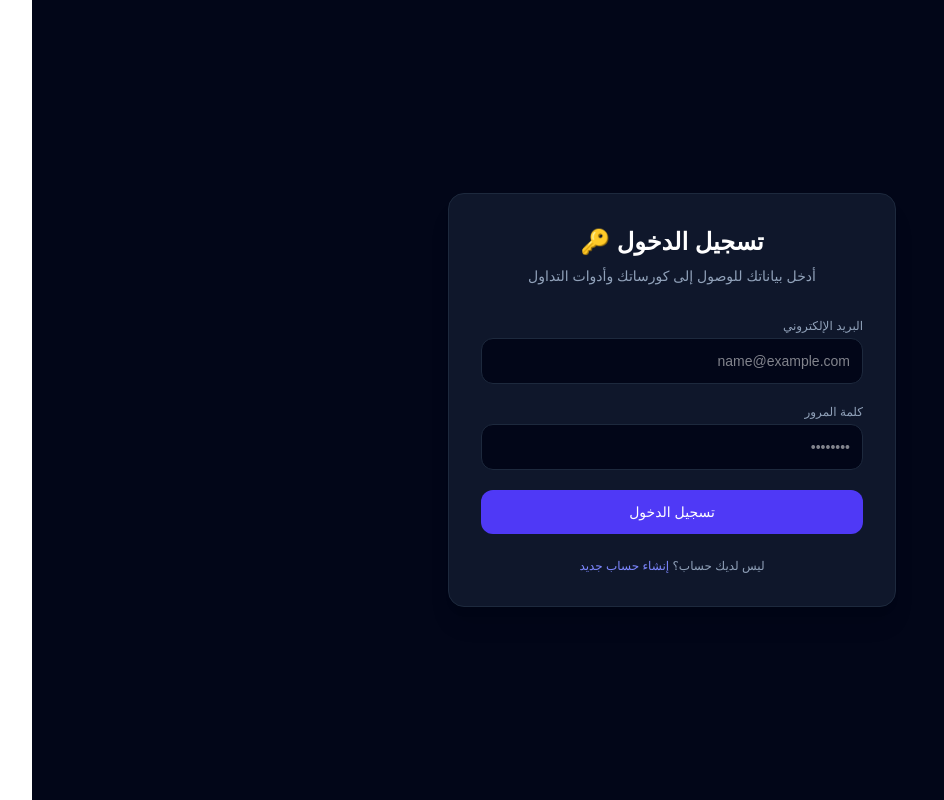
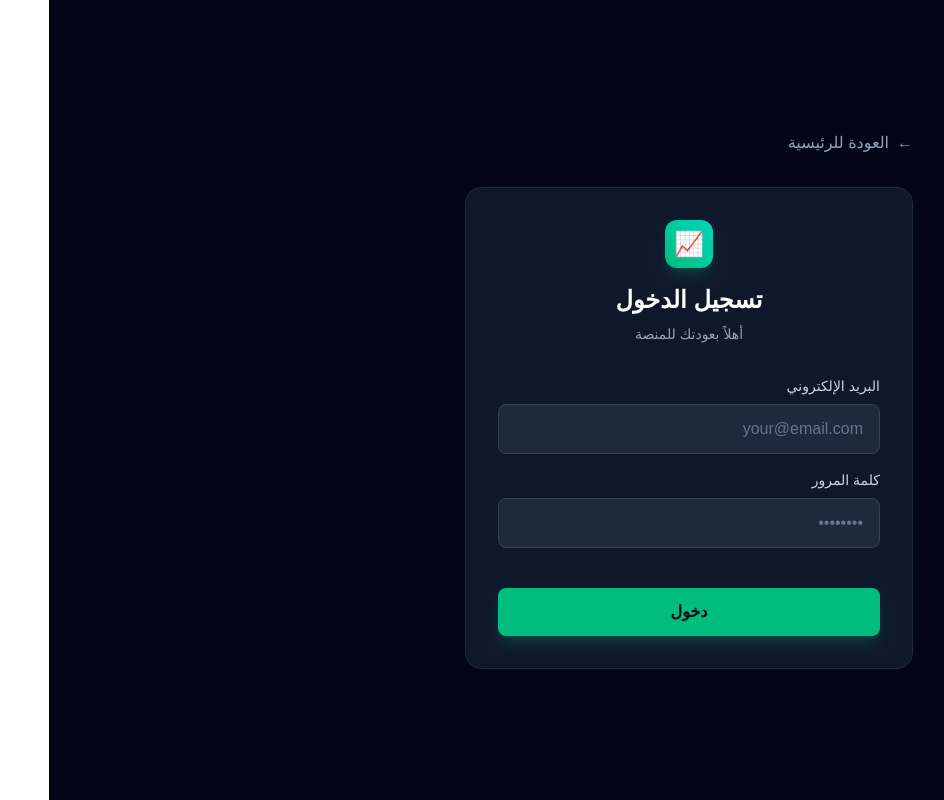
Before and after one commit to ahmadhajal047-sudo/trading-academy, a Next.js app: page /login in a window 1280 px wide. Shown: the whole page, without its empty margins (54-998 px from the left). Built offline with nearby package versions, Linux system fonts and the light colour scheme; no server answers.

Commit message:
fix build and update app

```diff
--- a/package.json
+++ b/package.json
@@ -10,6 +10,7 @@
   },
   "dependencies": {
     "@google/genai": "^2.18.0",
+    "@supabase/auth-helpers-nextjs": "^0.15.0",
     "@supabase/ssr": "^0.12.4",
     "@supabase/supabase-js": "^2.112.3",
     "next": "16.3.2",
--- a/src/app/admin/page.tsx
+++ b/src/app/admin/page.tsx
@@ -2,7 +2,7 @@
 
 import React, { useState, useEffect } from 'react';
 import { useRouter } from 'next/navigation';
-import { createClient } from '@/lib/supabase'; // تأكد من مطابقة مسار ملف supabase لديك
+import { supabase } from '@/lib/supabase'; // تم التصحيح: استيراد المتغير supabase المباشر
 
 interface Question {
   id: string;
@@ -48,7 +48,7 @@ export default function AdminDashboard() {
   useEffect(() => {
     const checkAuth = async () => {
       try {
-        const supabase = createClient();
+        // تم التصحيح: استخدام كائن supabase المباشر
         const { data: { user } } = await supabase.auth.getUser();
 
         // 1. إذا لم يكن مسجلاً، وجهه لصفحة الدخول
@@ -358,7 +358,7 @@ export default function AdminDashboard() {
 
                       {sec.quiz && (
                         <div className="bg-amber-950/20 border border-amber-500/20 p-3 rounded-lg text-xs text-amber-300 flex justify-between items-center">
-                          <span>📝 عدد أسئلة الاختبار: **{qCount} أسئلة**</span>
+                          <span>📝 عدد أسئلة الاختبار: <strong>{qCount} أسئلة</strong></span>
                           <span className="bg-amber-500/20 text-amber-300 px-2 py-1 rounded font-bold">
                             نسبة النجاح المطلوبة: {sec.quiz.passingScore}%
                           </span>
--- a/src/app/login/page.tsx
+++ b/src/app/login/page.tsx
@@ -9,84 +9,93 @@ export default function LoginPage() {
   const [email, setEmail] = useState('');
   const [password, setPassword] = useState('');
   const [loading, setLoading] = useState(false);
-  const [errorMsg, setErrorMsg] = useState('');
+  const [error, setError] = useState('');
   const router = useRouter();
 
   const handleLogin = async (e: React.FormEvent) => {
     e.preventDefault();
     setLoading(true);
-    setErrorMsg('');
+    setError('');
 
-    const { data, error } = await supabase.auth.signInWithPassword({
+    try {
+      const { error } = await supabase.auth.signInWithPassword({
         email,
         password,
       });
 
       if (error) {
-      setErrorMsg(error.message === 'Invalid login credentials'
-        ? 'بيانات الدخول غير صحيحة (البريد أو كلمة المرور)'
-        : error.message);
+        setError(error.message);
+      } else {
+        router.push('/dashboard');
+      }
+    } catch (err) {
+      setError('حدث خطأ ما. حاول مرة أخرى');
+    } finally {
       setLoading(false);
-    } else {
-      // توجيه المستخدم فور نجاح الدخول إلى لوحة التحكم
-      router.push('/dashboard');
-      router.refresh();
     }
   };
 
   return (
-    <div className="min-h-screen bg-slate-950 flex items-center justify-center p-4 dir-rtl" dir="rtl">
-      <div className="max-w-md w-full bg-slate-900 border border-slate-800 rounded-2xl p-8 shadow-xl">
-        <div className="text-center mb-8">
-          <h1 className="text-2xl font-bold text-white mb-2">تسجيل الدخول 🔑</h1>
-          <p className="text-slate-400 text-sm">أدخل بياناتك للوصول إلى كورساتك وأدوات التداول</p>
+    <div className="min-h-screen bg-slate-950 text-white flex items-center justify-center font-sans dir-rtl" dir="rtl">
+      <div className="w-full max-w-md">
+
+        <Link href="/" className="inline-flex items-center gap-2 text-slate-400 hover:text-white mb-8 transition">
+          <span>←</span>
+          <span>العودة للرئيسية</span>
+        </Link>
+
+        <div className="bg-slate-900 border border-slate-800 rounded-2xl p-8">
+
+          <div className="mb-8 text-center">
+            <div className="w-12 h-12 rounded-xl bg-gradient-to-tr from-emerald-500 to-teal-400 flex items-center justify-center font-bold text-slate-950 text-2xl shadow-lg shadow-emerald-500/20 mx-auto mb-4">
+              📈
+            </div>
+            <h1 className="text-2xl font-bold text-white">تسجيل الدخول</h1>
+            <p className="text-slate-400 text-sm mt-2">أهلاً بعودتك للمنصة</p>
           </div>
 
-        {errorMsg && (
-          <div className="bg-red-500/10 border border-red-500/50 text-red-400 p-3 rounded-xl text-sm mb-6 text-center">
-            {errorMsg}
-          </div>
-        )}
+          <form onSubmit={handleLogin} className="space-y-4">
 
-        <form onSubmit={handleLogin} className="space-y-5">
             <div>
-            <label className="text-xs text-slate-400 mb-1 block">البريد الإلكتروني</label>
+              <label className="block text-sm font-medium text-slate-300 mb-2">البريد الإلكتروني</label>
               <input
                 type="email"
-              required
                 value={email}
                 onChange={(e) => setEmail(e.target.value)}
-              placeholder="name@example.com"
-              className="w-full bg-slate-950 border border-slate-800 rounded-xl p-3 text-sm text-white focus:outline-none focus:border-indigo-500"
+                placeholder="your@email.com"
+                className="w-full px-4 py-3 bg-slate-800 border border-slate-700 rounded-lg text-white placeholder-slate-500 focus:outline-none focus:border-emerald-500 transition"
+                required
               />
             </div>
 
             <div>
-            <label className="text-xs text-slate-400 mb-1 block">كلمة المرور</label>
+              <label className="block text-sm font-medium text-slate-300 mb-2">كلمة المرور</label>
               <input
                 type="password"
-              required
                 value={password}
                 onChange={(e) => setPassword(e.target.value)}
                 placeholder="••••••••"
-              className="w-full bg-slate-950 border border-slate-800 rounded-xl p-3 text-sm text-white focus:outline-none focus:border-indigo-500"
+                className="w-full px-4 py-3 bg-slate-800 border border-slate-700 rounded-lg text-white placeholder-slate-500 focus:outline-none focus:border-emerald-500 transition"
+                required
               />
             </div>
+
+            {error && (
+              <div className="bg-red-500/10 border border-red-500/30 text-red-400 text-sm px-4 py-3 rounded-lg">
+                {error}
+              </div>
+            )}
 
             <button
               type="submit"
               disabled={loading}
-            className="w-full bg-indigo-600 hover:bg-indigo-500 text-white font-medium py-3 rounded-xl transition text-sm disabled:opacity-50"
+              className="w-full mt-6 bg-emerald-500 hover:bg-emerald-400 disabled:bg-slate-700 text-slate-950 font-bold py-3 rounded-lg transition transform hover:-translate-y-0.5 shadow-lg shadow-emerald-500/20"
             >
-            {loading ? 'جاري التحقق...' : 'تسجيل الدخول'}
+              {loading ? 'جاري التحميل...' : 'دخول'}
             </button>
+
           </form>
 
-        <div className="text-center mt-6 text-xs text-slate-400">
-          ليس لديك حساب؟{' '}
-          <Link href="/register" className="text-indigo-400 hover:underline">
-            إنشاء حساب جديد
-          </Link>
         </div>
       </div>
     </div>
--- a/src/app/page.tsx
+++ b/src/app/page.tsx
@@ -1,19 +1,35 @@
 'use client';
 
-import React, { useState } from 'react';
+import React, { useEffect, useState } from 'react';
 import Link from 'next/link';
+import { supabase } from '@/lib/supabase';
+import { useRouter } from 'next/navigation';
 
 export default function HomePage() {
-  const [activeTab, setActiveTab] = useState('courses');
+  const [isLoggedIn, setIsLoggedIn] = useState(false);
+  const [loading, setLoading] = useState(true);
+  const router = useRouter();
+
+  useEffect(() => {
+    async function checkUser() {
+      const { data: { user } } = await supabase.auth.getUser();
+      setIsLoggedIn(!!user);
+      setLoading(false);
+    }
+    checkUser();
+  }, []);
+
+  if (loading) {
+    return <div className="min-h-screen bg-slate-950"></div>;
+  }
 
   return (
     <div className="min-h-screen bg-slate-950 text-white font-sans dir-rtl" dir="rtl">
 
-      {/* الهيدر العلوي الخاص بالمنصة */}
+      {/* الهيدر العلوي */}
       <header className="border-b border-slate-800 bg-slate-900/50 backdrop-blur-md sticky top-0 z-40">
         <div className="max-w-7xl mx-auto px-6 py-4 flex justify-between items-center">
 
-          {/* اللوجو والعنوان */}
           <div className="flex items-center gap-3">
             <div className="w-10 h-10 rounded-xl bg-gradient-to-tr from-emerald-500 to-teal-400 flex items-center justify-center font-bold text-slate-950 text-xl shadow-lg shadow-emerald-500/20">
               📈
@@ -24,8 +40,28 @@ export default function HomePage() {
             </div>
           </div>
 
-          {/* أزرار التسجيل والدخول */}
           <div className="flex items-center gap-3">
+            {isLoggedIn ? (
+              <>
+                <Link
+                  href="/dashboard"
+                  className="px-4 py-2 text-sm font-semibold text-emerald-400 hover:text-emerald-300 transition-colors"
+                >
+                  لوحة التحكم
+                </Link>
+                <button
+                  onClick={async () => {
+                    await supabase.auth.signOut();
+                    router.push('/');
+                    setIsLoggedIn(false);
+                  }}
+                  className="px-5 py-2.5 text-sm font-bold bg-red-500/20 hover:bg-red-500/30 text-red-400 rounded-xl transition"
+                >
+                  تسجيل الخروج
+                </button>
+              </>
+            ) : (
+              <>
                 <Link
                   href="/login"
                   className="px-4 py-2 text-sm font-semibold text-slate-300 hover:text-white transition-colors"
@@ -38,12 +74,14 @@ export default function HomePage() {
                 >
                   إنشاء حساب
                 </Link>
+              </>
+            )}
           </div>
 
         </div>
       </header>
 
-      {/* المحتوى الرئيسي للبدء */}
+      {/* المحتوى الرئيسي */}
       <main className="max-w-7xl mx-auto px-6 py-16 text-center space-y-8">
 
         <div className="inline-block bg-emerald-500/10 border border-emerald-500/20 rounded-full px-4 py-1.5 text-emerald-400 text-sm font-medium mb-4">
@@ -60,10 +98,10 @@ export default function HomePage() {
 
         <div className="pt-4 flex justify-center gap-4">
           <Link
-            href="/login"
+            href={isLoggedIn ? "/dashboard" : "/login"}
             className="px-8 py-4 bg-emerald-500 hover:bg-emerald-400 text-slate-950 font-bold text-lg rounded-2xl shadow-xl shadow-emerald-500/20 transition-all transform hover:-translate-y-1"
           >
-            ابدأ التعلم الآن 🚀
+            {isLoggedIn ? "اذهب للدرس" : "ابدأ التعلم الآن"} 🚀
           </Link>
         </div>
 
--- a/src/lib/supabase.ts
+++ b/src/lib/supabase.ts
@@ -1,7 +1,6 @@
 import { createClient } from '@supabase/supabase-js';
 
-// الرابط الصحيح يجب أن يتوقف عند .supabase.co فقط
-const supabaseUrl = 'https://rshfjebmkwhpodjjmfiw.supabase.co';
-const supabaseAnonKey = 'eyJhbGciOiJIUzI1NiIsInR5cCI6IkpXVCJ9.eyJpc3MiOiJzdXBhYmFzZSIsInJlZiI6InJzaGZqZWJta3docG9kamptZml3Iiwicm9sZSI6ImFub24iLCJpYXQiOjE3ODczNDExMDMsImV4cCI6MjEwMjkxNzEwM30.YleAKAxrr38GUthpTGiAjs5m6ONeXi1923Ed9YqB8Yw';
+const supabaseUrl = process.env.NEXT_PUBLIC_SUPABASE_URL || 'https://placeholder.supabase.co';
+const supabaseAnonKey = process.env.NEXT_PUBLIC_SUPABASE_ANON_KEY || 'placeholder-key';
 
 export const supabase = createClient(supabaseUrl, supabaseAnonKey);
--- a/src/middleware.ts
+++ b/src/middleware.ts
@@ -1,10 +1,26 @@
 import { NextResponse, type NextRequest } from 'next/server';
 
 export function middleware(request: NextRequest) {
-  // تمبيسط الـ Middleware مؤقتاً لتسهيل حركة الدخول والتنقل بين الصفحات
+  // الصفحات التي لا تحتاج حماية
+  const publicPaths = ['/', '/login'];
+  const pathname = request.nextUrl.pathname;
+
+  // اذا كانت الصفحة عامة، خليها تمر
+  if (publicPaths.includes(pathname)) {
+    return NextResponse.next();
+  }
+
+  // للصفحات المحمية، تحقق من الـ cookie
+  const token = request.cookies.get('sb-access-token');
+
+  // اذا ما فيه token، وجه لـ login
+  if (!token) {
+    return NextResponse.redirect(new URL('/login', request.url));
+  }
+
   return NextResponse.next();
 }
 
 export const config = {
-  matcher: ['/dashboard/:path*', '/admin/:path*'],
+  matcher: ['/dashboard/:path*', '/admin/:path*', '/courses/:path*', '/journal/:path*', '/ai-analyzer/:path*'],
 };
```
Also changed, not shown: tsconfig.json (+19 -5 lines), 1 other file (tests, documents, lock files or other folders). Lines whose indentation alone changed are shown as unchanged.
